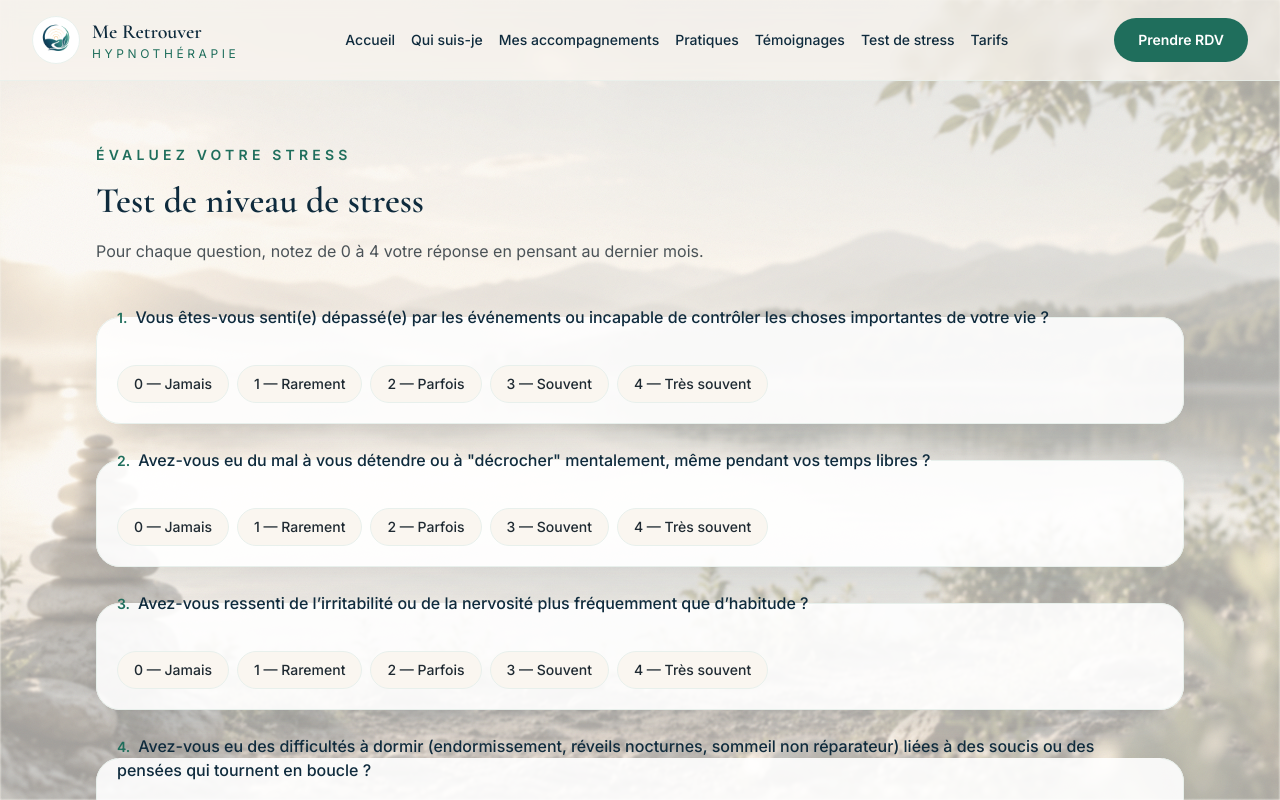
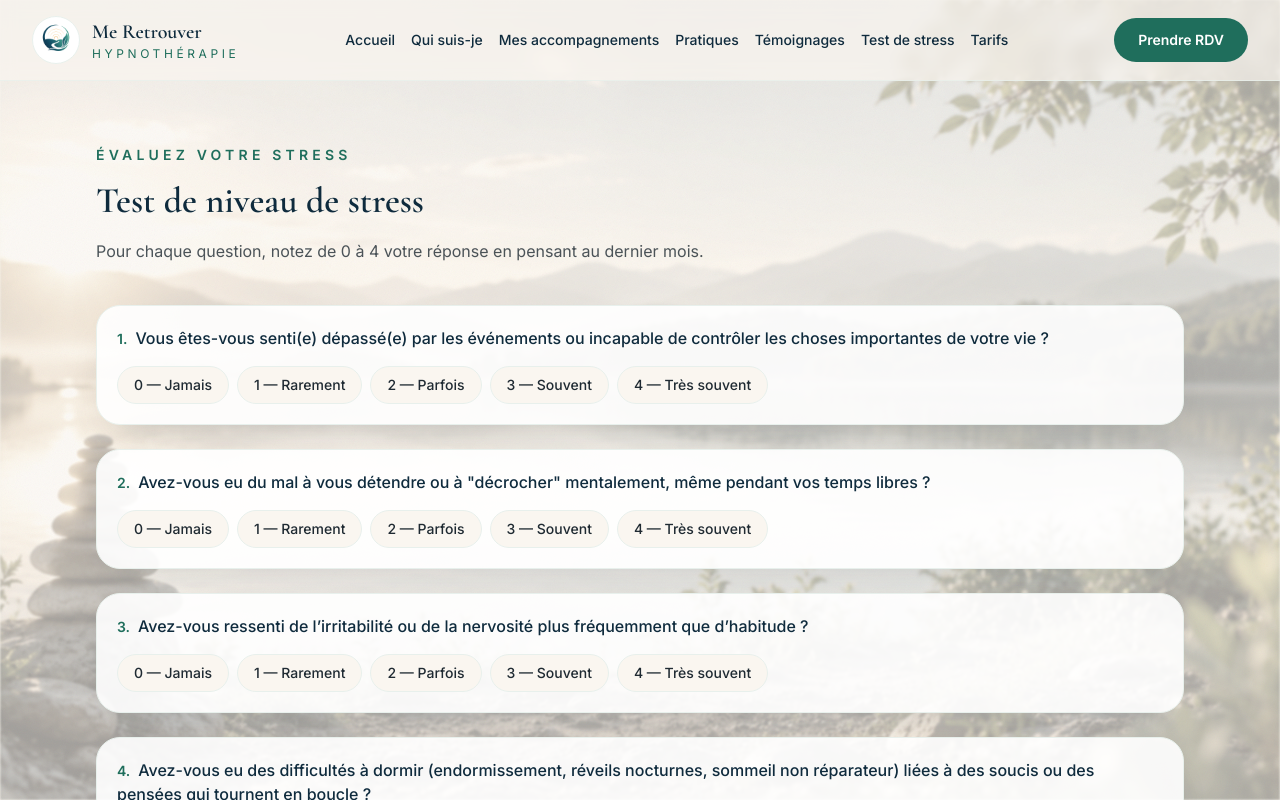
Before and after one commit to ssivadier/MeRetrouver, a Next.js app: page /test-stress in a window 1280 px wide. Shown: the top 800 px of the page. Built offline with nearby package versions, Linux system fonts and the light colour scheme.

Commit message:
Revert fieldset/legend to div/p in StressTest (fixes question alignment)

```diff
--- a/components/stress-test/StressTest.tsx
+++ b/components/stress-test/StressTest.tsx
@@ -65,16 +65,16 @@
 
       <div className="space-y-6">
         {questions.map((question, qIndex) => (
-          <fieldset
+          <div
             key={qIndex}
             className="rounded-2xl border border-brand-mist bg-white/90 p-5 shadow-soft transition-all"
           >
-            <legend className="text-base font-medium text-brand-deep">
+            <p className="text-base font-medium text-brand-deep">
               <span className="mr-2 text-sm font-semibold text-brand-emerald">
                 {qIndex + 1}.
               </span>
               {question}
-            </legend>
+            </p>
             <div className="mt-4 flex flex-wrap gap-2" role="radiogroup" aria-label={question}>
               {labels.map((label, vIndex) => (
                 <button
@@ -94,7 +94,7 @@
                 </button>
               ))}
             </div>
-          </fieldset>
+          </div>
         ))}
       </div>
 
```
